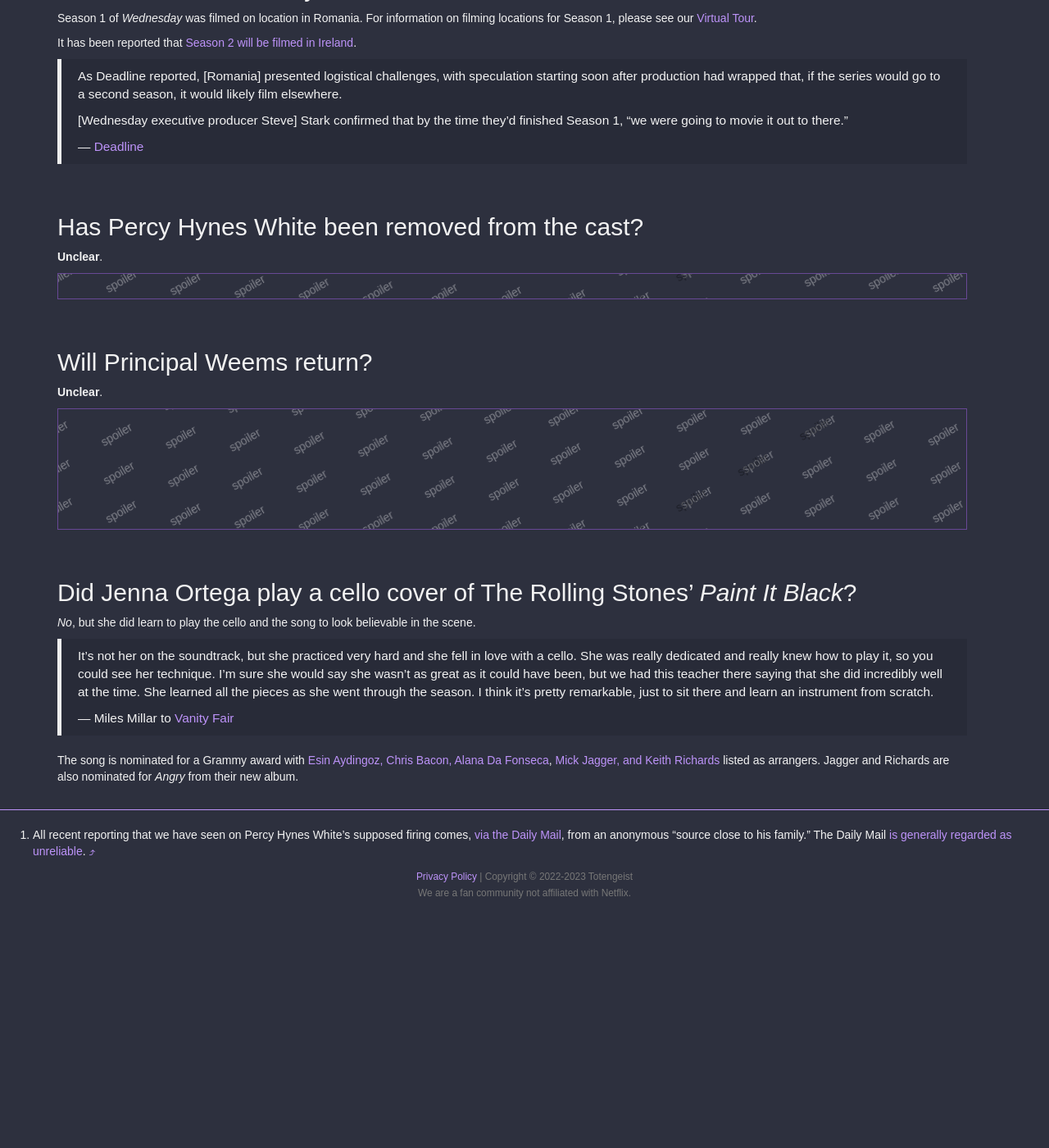
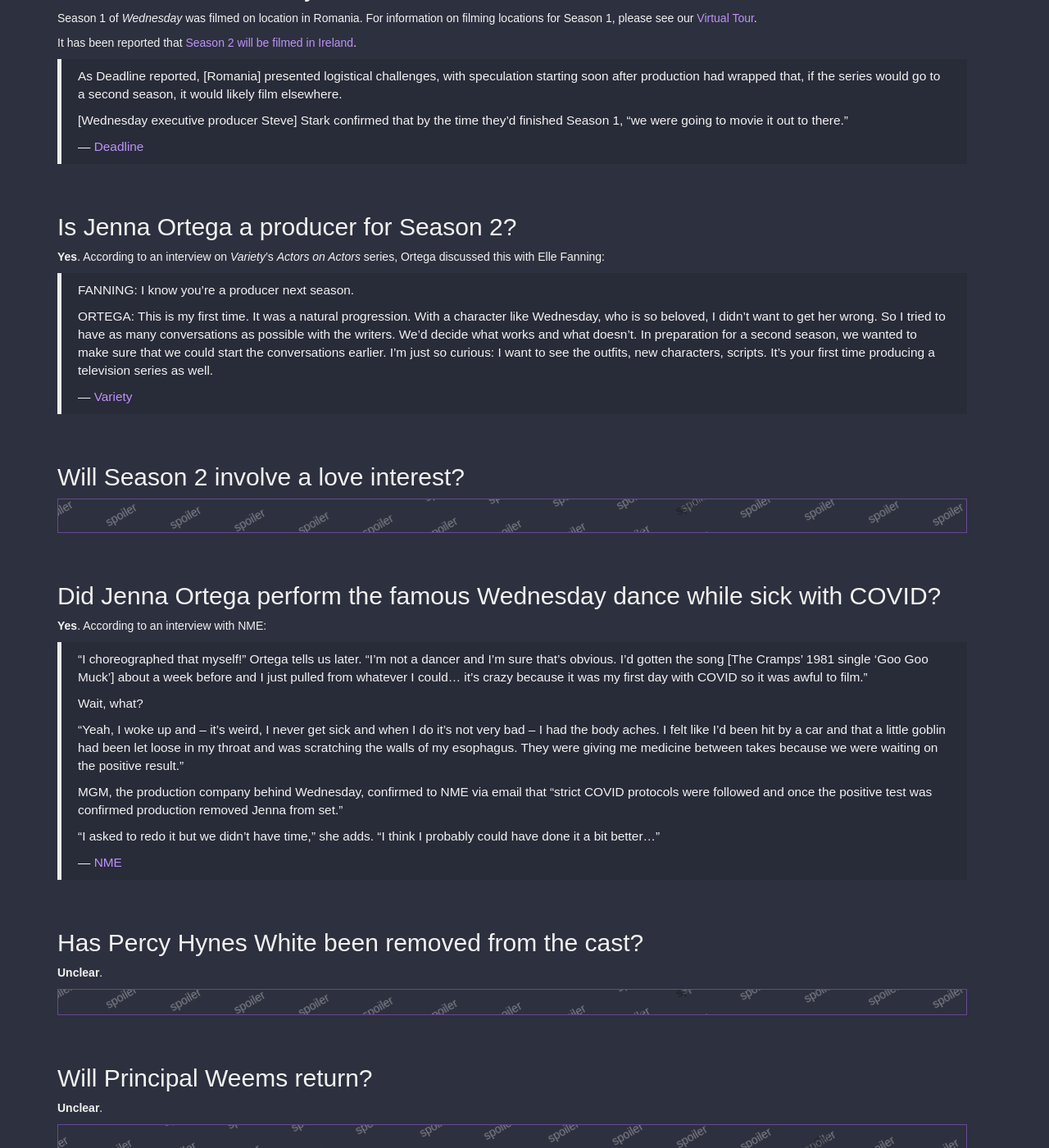
Before and after one commit to Totengeist/wednesdayseries.com, a Jekyll site: the page built from faq.md, in a window 1280 px wide and 1400 px high, scrolled down 738 px. Shown: the whole window at 82% size. Built offline with Jekyll 4.4.1, drawn with Linux system fonts in a browser that asks for light colours; nearby versions of some CDN libraries; before the commit the page ends 1846 px from its top, so only the background shows below that.

Commit message:
FAQ: add questions from previous reporting

```diff
--- a/faq.md
+++ b/faq.md
@@ -31,6 +31,44 @@
 > \[Wednesday executive producer Steve\] Stark confirmed that by the time they’d finished Season 1, “we were going to movie it out to there.”
 >
 > &mdash; [Deadline][deadline-1235613439]
+
+## Is Jenna Ortega a producer for Season 2?
+
+**Yes**. According to an interview on *Variety*'s *Actors on Actors* series, Ortega discussed this with Elle Fanning:
+
+> FANNING: I know you’re a producer next season.
+>
+> ORTEGA: This is my first time. It was a natural progression. With a character like Wednesday, who is so beloved, I didn’t want to get her wrong. So I tried to have as many conversations as possible with the writers. We’d decide what works and what doesn’t. In preparation for a second season, we wanted to make sure that we could start the conversations earlier. I’m just so curious: I want to see the outfits, new characters, scripts. It’s your first time producing a television series as well.
+>
+> &mdash; [Variety][variety-1235631696]
+
+## Will Season 2 involve a love interest?
+
+<div class="spoiler"><div>
+
+**Unlikely**. Unfortunately for Wenclair, Wyler, and Wavier shippers, Ortaga shared the following spoilers in an interview for *Variety*'s *Actors on Actors*.
+
+> ORTEGA: It’s still coming together, but we’ve decided we want to lean into the horror more. We’re ditching any romantic love interest, which is really great. We’re going to get bolder, more dark. I’ve never had to do a serious period piece before. Was there anything you have to do to make sure things are accurate?
+>
+> &mdash; [Variety][variety-1235631696]
+
+</div></div>
+
+## Did Jenna Ortega perform the famous Wednesday dance while sick with COVID?
+
+**Yes**. According to an interview with NME:
+
+>  “I choreographed that myself!” Ortega tells us later. “I’m not a dancer and I’m sure that’s obvious. I’d gotten the song [The Cramps’ 1981 single ‘Goo Goo Muck’] about a week before and I just pulled from whatever I could… it’s crazy because it was my first day with COVID so it was awful to film.”
+>
+> Wait, what?
+>
+> “Yeah, I woke up and – it’s weird, I never get sick and when I do it’s not very bad – I had the body aches. I felt like I’d been hit by a car and that a little goblin had been let loose in my throat and was scratching the walls of my esophagus. They were giving me medicine between takes because we were waiting on the positive result.”
+>
+> MGM, the production company behind Wednesday, confirmed to NME via email that “strict COVID protocols were followed and once the positive test was confirmed production removed Jenna from set.”
+>
+> “I asked to redo it but we didn’t have time,” she adds. “I think I probably could have done it a bit better…”
+>
+> &mdash; [NME][nme-3346075]
 
 ## Has Percy Hynes White been removed from the cast?
 
@@ -80,6 +118,8 @@
 [deadline-1235613439]: https://deadline.com/2023/11/wednesday-production-season-2-move-ireland-1235613439/ "Deadline: ‘Wednesday’ EP Steve Stark Talks Production Move To Ireland, Teases Season 2"
 [digitalspy-a42075699]: https://www.digitalspy.com/tv/ustv/a42075699/wednesday-gwendoline-christie-season-2-return/
 [grammy2023]: https://www.grammy.com/news/2024-grammys-nominations-full-winners-nominees-list
+[nme-3346075]: https://www.nme.com/features/tv-interviews/wednesday-interview-jenna-ortega-behind-the-scenes-3346075
 [vanityfair-cello]: https://www.vanityfair.com/hollywood/2023/08/wednesday-cello-awards-insider
+[variety-1235631696]: https://variety.com/2023/tv/features/jenna-ortega-elle-fanning-social-media-bad-auditions-1235631696/
 [wiki-sag]: https://en.wikipedia.org/wiki/2023_SAG-AFTRA_strike "Wikipedia: 2023 SAG-AFTRA strike"
 [wiki-wga]: https://en.wikipedia.org/wiki/2023_Writers_Guild_of_America_strike "Wikipedia: 2023 Writers Guild of America strike"
```
